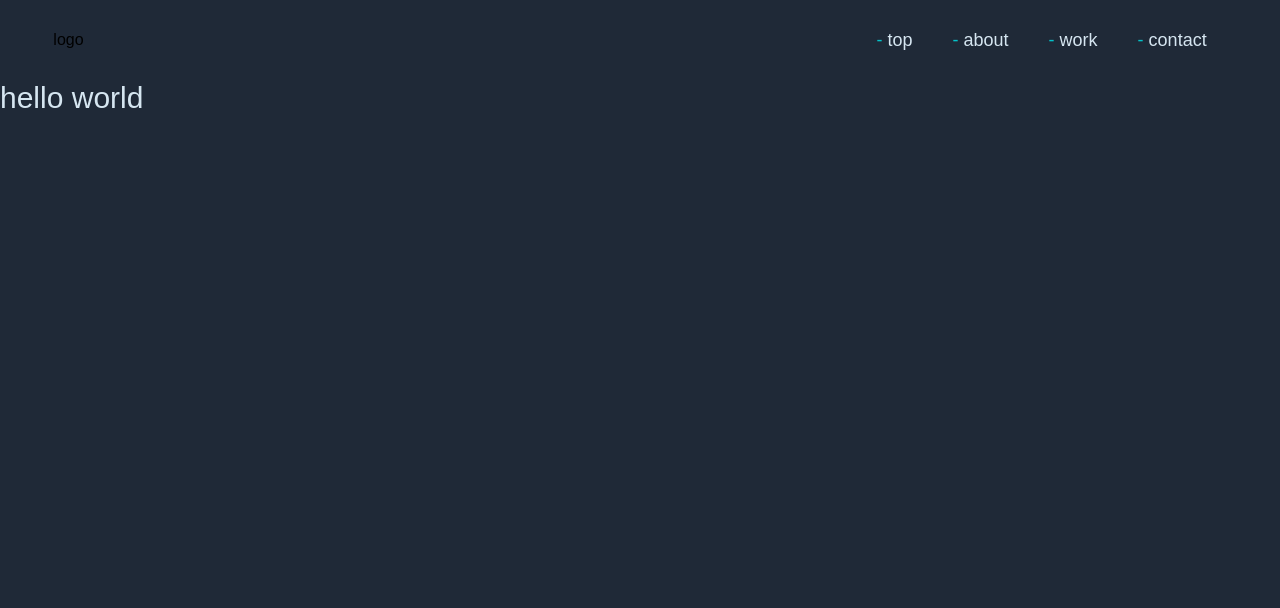
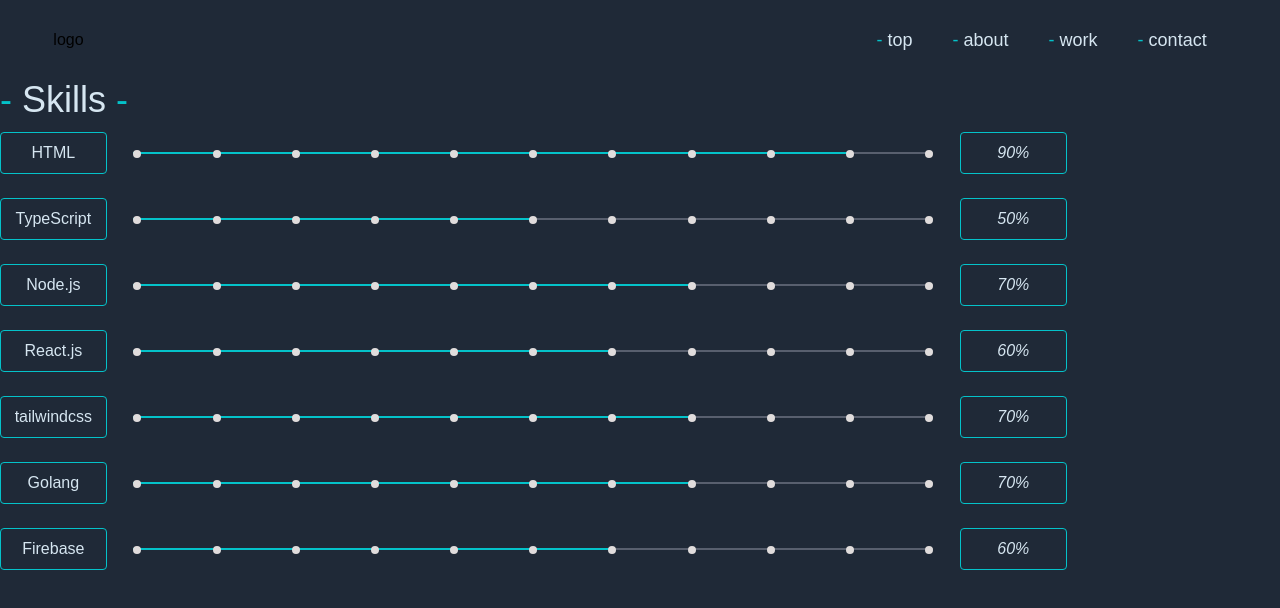
Before and after one commit to koko2824/portfolio, a Next.js app: page / in a window 1280 px wide. Shown: the top 608 px of the page. Built offline with nearby package versions, Linux system fonts and the light colour scheme.

Commit message:
feat: skillBar Component

```diff
--- /dev/null
+++ b/pages/components/SkillBar.tsx
@@ -0,0 +1,45 @@
+import { data } from 'autoprefixer'
+import { resourceUsage } from 'node:process'
+import React, { PropsWithChildren } from 'react'
+
+interface skillRow {
+  rows: {
+    title: string
+    percent: number
+  }[]
+  style?: string
+}
+
+const SkillBar = (props: skillRow) => {
+  const { rows, style } = props
+  const textStyle = 'w-1/10 py-2 text-center border border-light-blue rounded'
+  const circles = new Array(11).fill(<div className={` w-2 h-2 rounded-full bg-dark-white `}></div>)
+
+  return (
+    <section className={style ? style : "w-5/6"}>
+      <h2 className="text-white text-4xl">
+        <span className="text-light-blue">- </span>
+        Skills
+        <span className="text-light-blue"> -</span>
+      </h2>
+      <div className="container text-white mx-auto">
+        {rows.map((row, i) => (
+          <div className="container flex justify-between items-center py-3" key={i}>
+            <div className={textStyle}>{row.title}</div>
+            <div className=" h-px w-9/12 bg-light-black static z-0">
+              <div
+                className={`h-px w-${row.percent / 10}/10 bg-light-blue relative top-0 left-0 z-30`}
+              ></div>
+              <div className="relative -top-1 left-0 z-50">
+                <div className="flex justify-between">{circles}</div>
+              </div>
+            </div>
+            <div className={`italic ${textStyle}`}>{row.percent}%</div>
+          </div>
+        ))}
+      </div>
+    </section>
+  )
+}
+
+export default SkillBar
--- a/pages/index.tsx
+++ b/pages/index.tsx
@@ -1,9 +1,23 @@
 import Header from './components/Header'
+import SkillBar from './components/SkillBar'
+
 export default function Home() {
   return (
-    <div className="">
+    <>
       <Header />
-      <p className=" text-3xl text-white font-light">hello world</p>
-    </div>
+      <div className="container mx-auto">
+        <SkillBar
+          rows={[
+            { title: 'HTML', percent: 90 },
+            { title: 'TypeScript', percent: 50 },
+            { title: 'Node.js', percent: 70 },
+            { title: 'React.js', percent: 60 },
+            { title: 'tailwindcss', percent: 70 },
+            { title: 'Golang', percent: 70 },
+            { title: 'Firebase', percent: 60 },
+          ]}
+        />
+      </div>
+    </>
   )
 }
--- a/tailwind.config.js
+++ b/tailwind.config.js
@@ -3,8 +3,24 @@
   darkMode: false, // or 'media' or 'class'
   theme: {
     extend: {
+      height: {
+        'px': '2px'
+      },
+      width: {
+        '1/10': '10%',
+        '2/10': '20%',
+        '3/10': '30%',
+        '4/10': '40%',
+        '5/10': '50%',
+        '6/10': '60%',
+        '7/10': '70%',
+        '8/10': '80%',
+        '9/10': '90%',
+        '10/10': '100%',
+      },
       colors: {
         white: '#d6e6f1',
+        'dark-white': '#E0DCDC',
         'light-blue': '#04c2c9',
         'dark-blue': '#04c2c9BF',
         'light-black': '#6B7280BF',
```
